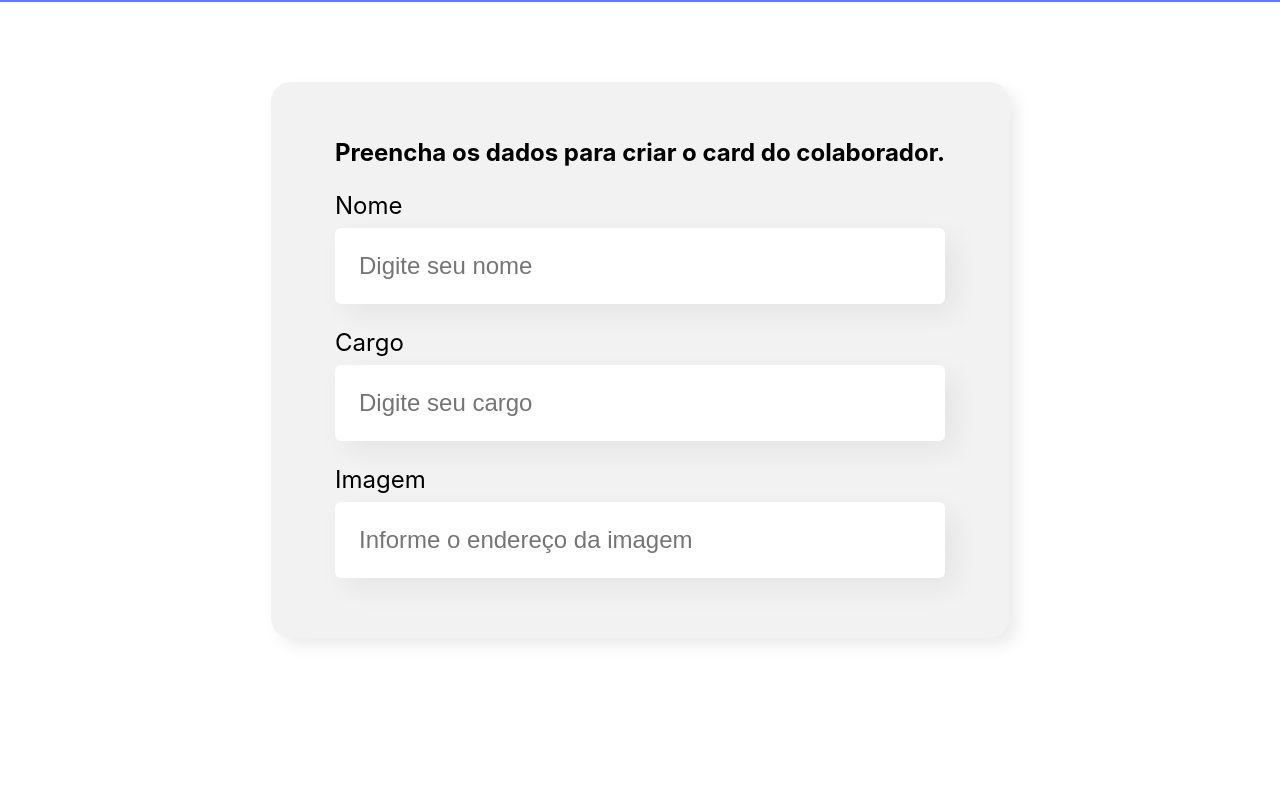
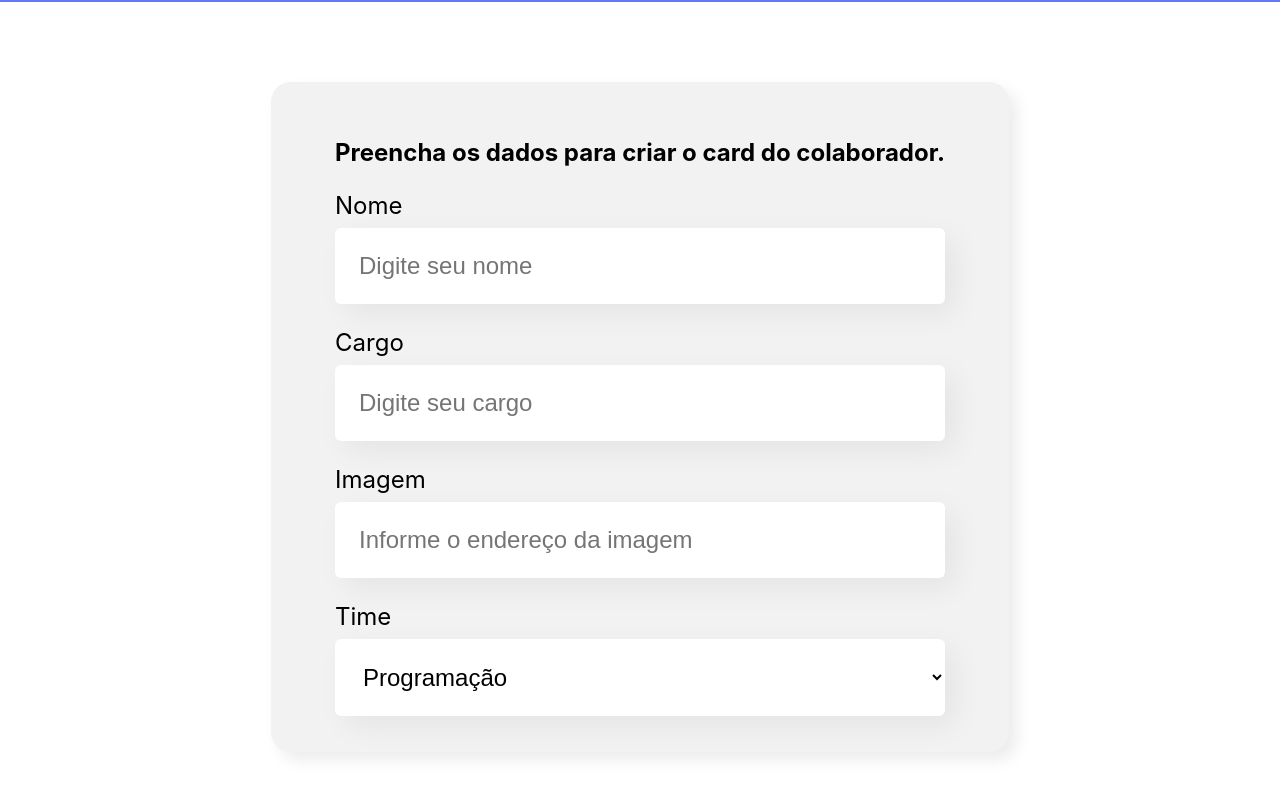
Before and after one commit to gabrielfari4/organo, a React (Create React App) app: page / in a window 1280 px wide. Shown: the part 496-1292 px from the top of the page. Before the commit the page ends 1214 px from the top, so only its background shows below. Built offline with nearby package versions, Linux system fonts and the light colour scheme; the HTML template or start-up script is replaced by a standard one.

Commit message:
creating dropdown component

```diff
--- a/public/index.html
+++ b/public/index.html
@@ -24,7 +24,7 @@
       work correctly both with client-side routing and a non-root public URL.
       Learn how to configure a non-root public URL by running `npm run build`.
     -->
-    <title>React App</title>
+    <title>Organo</title>
   </head>
   <body>
     <noscript>You need to enable JavaScript to run this app.</noscript>
--- /dev/null
+++ b/src/components/Dropdown/Dropdown.css
@@ -0,0 +1,17 @@
+.dropdown {
+    label {
+        display: block;
+        margin-bottom: 8px;
+        font-size: 24px;
+    }
+    select {
+        background-color: #ffffff;
+        box-shadow: 10px 10px 30px rgba(0, 0, 0, 0.06);
+        width: 100%;
+        border: none;
+        font-size: 24px;
+        padding: 24px;
+        box-sizing: border-box;
+        border-radius: 6px;
+    }
+}
--- /dev/null
+++ b/src/components/Dropdown/index.jsx
@@ -0,0 +1,16 @@
+import './Dropdown.css'
+
+const Dropdown = (props) => {
+    return (
+        <div className='dropdown'>
+            <label>{props.label}</label>
+            <select>
+                {props.items.map((item) => {
+                    return <option key={item}>{item}</option>
+                })}
+            </select>
+        </div>
+    )
+}
+
+export default Dropdown;
--- a/src/components/Form/index.jsx
+++ b/src/components/Form/index.jsx
@@ -1,7 +1,19 @@
+import Dropdown from "../Dropdown";
 import Input from "../Input";
 import "./Form.css";
 
 const Form = () => {
+
+    const times = [
+        'Programação',
+        'Front-end',
+        'Data Science',
+        'DevOps',
+        'UX e Design',
+        'Mobile',
+        'Inovação e Gestão'
+    ]
+
   return (
     <section className="form">
       <form>
@@ -9,6 +21,7 @@
         <Input label="Nome" placeholder="Digite seu nome" />
         <Input label="Cargo" placeholder="Digite seu cargo" />
         <Input label="Imagem" placeholder="Informe o endereço da imagem" />
+        <Dropdown label='Time' items={times}/>
       </form>
     </section>
   );
```
